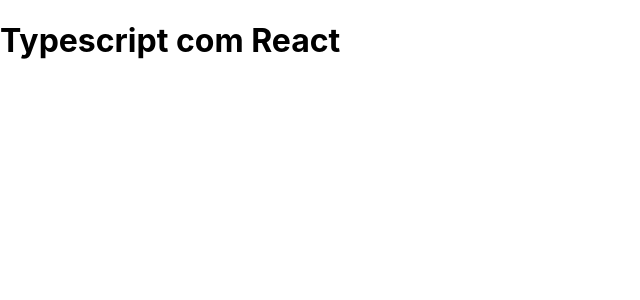
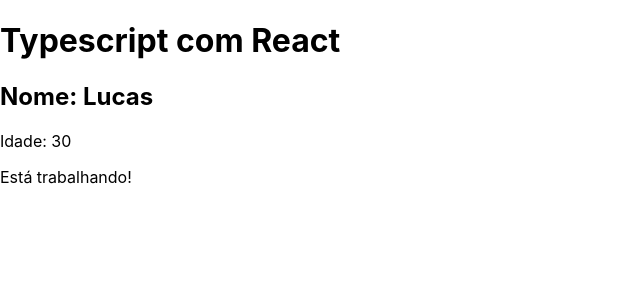
Before and after one commit to lucas-cercal/typescript-basico, a React (Create React App) app in the folder 11_react_com_ts/: page / in a window 1280 px wide. Shown: the top 300 px of the page, without its empty margins (0-640 px from the left). Built offline with nearby package versions, Linux system fonts and the light colour scheme; the HTML template or start-up script is replaced by a standard one.

Commit message:
feat: add variables

```diff
--- a/11_react_com_ts/src/App.tsx
+++ b/11_react_com_ts/src/App.tsx
@@ -1,7 +1,16 @@
 function App() {
+
+  // 1 - variaveis
+  const name: string = 'Lucas'
+  const age: number = 30
+  const isWorking: boolean = true
+
   return (
     <div className="App">
       <h1>Typescript com React</h1>
+      <h2>Nome: {name}</h2>
+      <p>Idade: {age}</p>
+      {isWorking && <p>Está trabalhando!</p>}
     </div>
   );
 }
```
